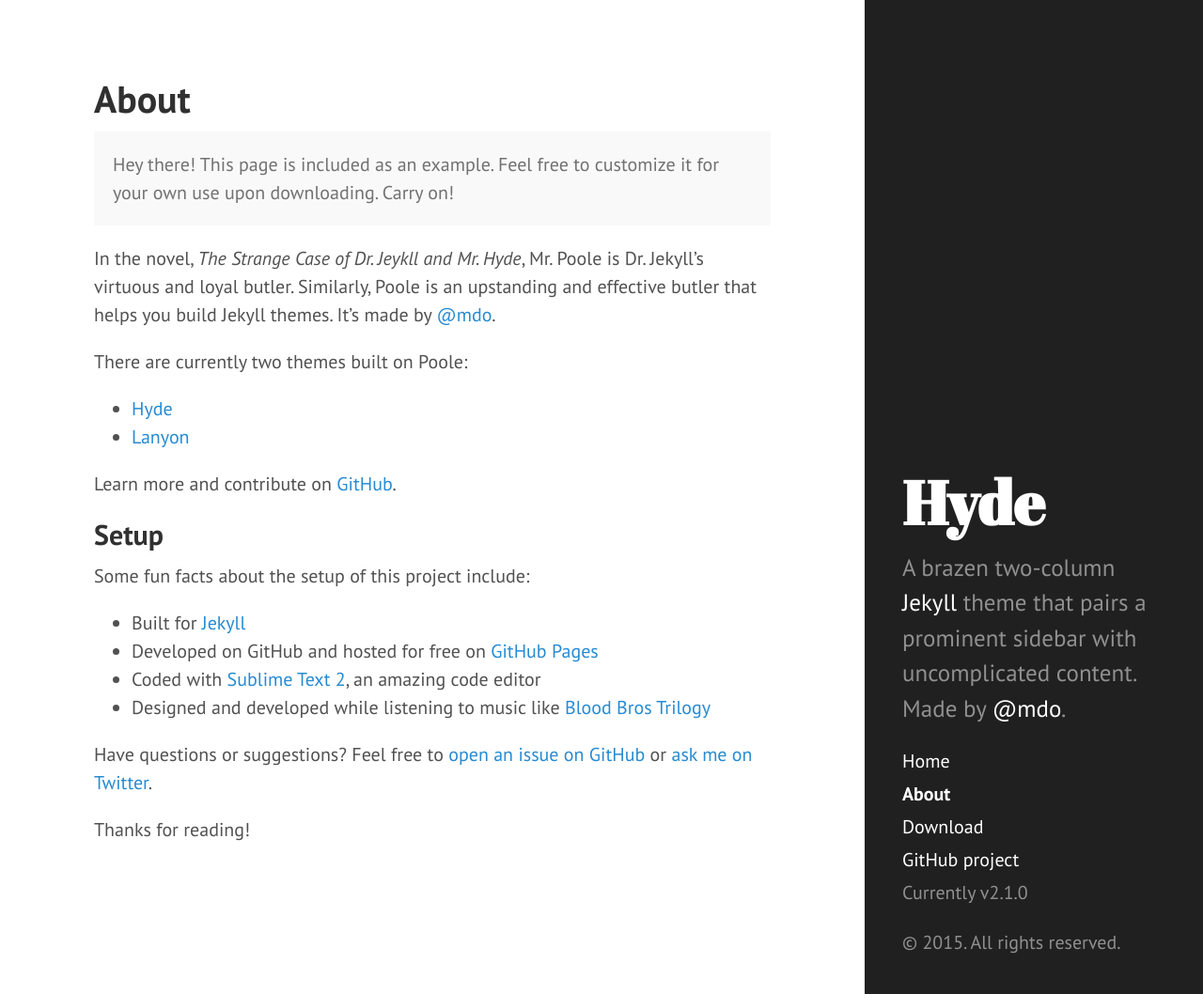
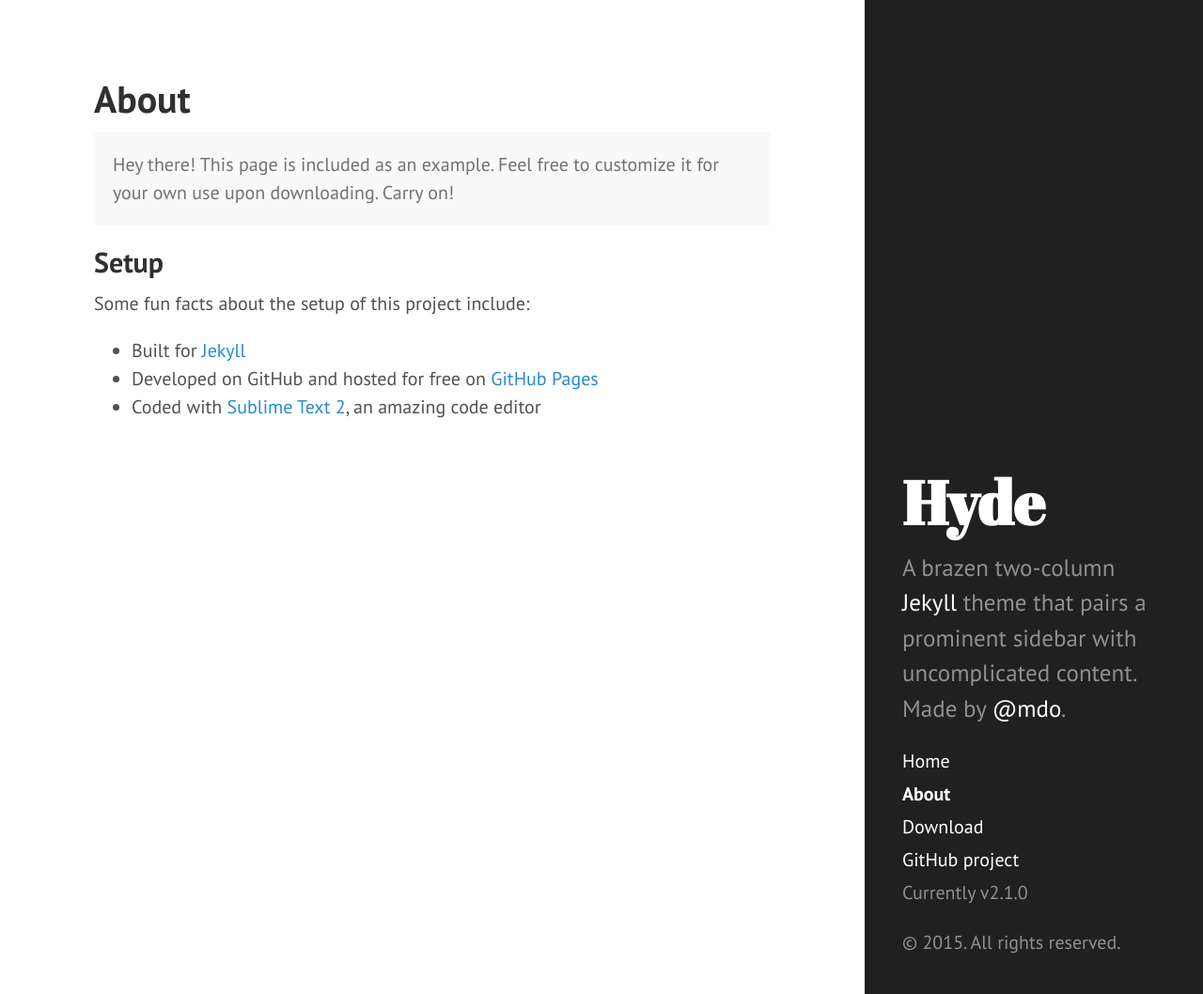
Before and after one commit to necampanini/never-a-bad, a Jekyll site: the page built from about.md, in a window 1280 px wide and 1058 px high. Shown: the whole window at 94% size. Built offline with Jekyll 4.4.1, drawn with Linux system fonts in a browser that asks for light colours; Markdown is read by kramdown in place of the engine named in the settings.

Commit message:
removed suspected offenders that break htmlProofer

```diff
--- a/about.md
+++ b/about.md
@@ -7,15 +7,6 @@ title: About
   Hey there! This page is included as an example. Feel free to customize it for your own use upon downloading. Carry on!
 </p>
 
-In the novel, *The Strange Case of Dr. Jeykll and Mr. Hyde*, Mr. Poole is Dr. Jekyll's virtuous and loyal butler. Similarly, Poole is an upstanding and effective butler that helps you build Jekyll themes. It's made by [@mdo](https://twitter.com/mdo).
-
-There are currently two themes built on Poole:
-
-* [Hyde](http://hyde.getpoole.com)
-* [Lanyon](http://lanyon.getpoole.com)
-
-Learn more and contribute on [GitHub](https://github.com/poole).
-
 ## Setup
 
 Some fun facts about the setup of this project include:
@@ -23,8 +14,3 @@ Some fun facts about the setup of this project include:
 * Built for [Jekyll](http://jekyllrb.com)
 * Developed on GitHub and hosted for free on [GitHub Pages](https://pages.github.com)
 * Coded with [Sublime Text 2](http://sublimetext.com), an amazing code editor
-* Designed and developed while listening to music like [Blood Bros Trilogy](https://soundcloud.com/maddecent/sets/blood-bros-series)
-
-Have questions or suggestions? Feel free to [open an issue on GitHub](https://github.com/poole/issues/new) or [ask me on Twitter](https://twitter.com/mdo).
-
-Thanks for reading!
```
